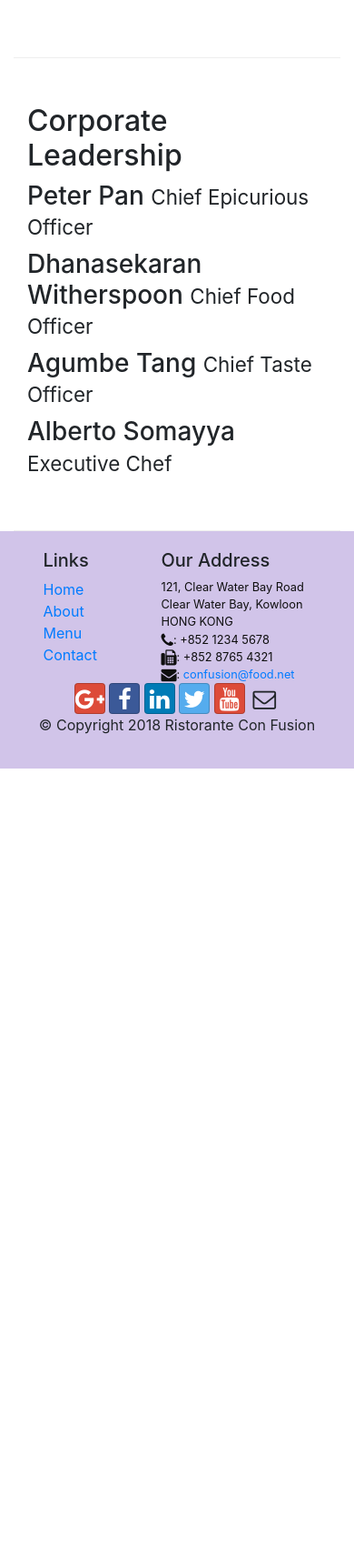
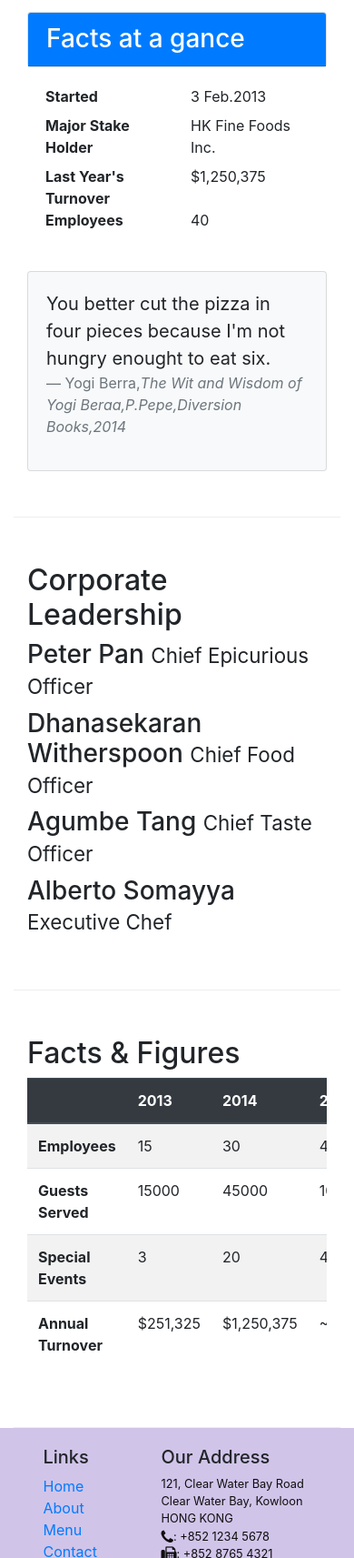
Before and after one commit to Nethrenial/bootstrap-learning, a website: page aboutus.html in a window 390 px wide. Shown: the part 1036-2749 px from the top of the page at 91% size. Before the commit the page ends 1881 px from the top, so only its background shows below. Drawn offline with nearby package versions, Linux system fonts and the light colour scheme.

Commit message:
Tables And Cards

```diff
--- a/aboutus.html
+++ b/aboutus.html
@@ -73,7 +73,29 @@
                 <p>Started in 2010, Ristorante con Fusion quickly established itself as a culinary icon par excellence in Hong Kong. With its unique brand of world fusion cuisine that can be found nowhere else, it enjoys patronage from the A-list clientele in Hong Kong.  Featuring four of the best three-star Michelin chefs in the world, you never know what will arrive on your plate the next time you visit us.</p>
                 <p>The restaurant traces its humble beginnings to <em>The Frying Pan</em>, a successful chain started by our CEO, Mr. Peter Pan, that featured for the first time the world's best cuisines in a pan.</p>
             </div>
+            <div class="col-12 col-sm">
+                <div class="card"><h3 class="card-header bg-primary text-white">Facts at a gance</h3></div>
+                <div class="card-body">
+                    <dl class="row">
+                        <dt class="col-6">Started</dt>
+                        <dd class="col-6">3 Feb.2013</dd>
+                        <dt class="col-6">Major Stake Holder</dt>
+                        <dd class="col-6">HK Fine Foods Inc.</dd>
+                        <dt class="col-6">Last Year's Turnover</dt>
+                        <dd class="col-6">$1,250,375</dd>
+                        <dt class="col-6">Employees</dt>
+                        <dd class="col-6">40</dd>
+                    </dl>
+                </div>
+            </div>
             <div class="col-12">
+                <div class="card card-body bg-light">
+                    <blockquote class="blockquote">
+                        <p class="mb-0">You better cut the pizza in four pieces because I'm not hungry enought to eat six.</p>
+                        <footer class="blockquote-footer">Yogi Berra,<cite title="Source Title">The Wit and Wisdom of Yogi Beraa,P.Pepe,Diversion Books,2014</cite>
+                        </footer>
+                    </blockquote>
+                </div>
             </div>
         </div>
 
@@ -91,6 +113,50 @@
                 <p class="d-none d-sm-block">Award winning three-star Michelin chef with wide International experience having worked closely with whos-who in the culinary world, he specializes in creating mouthwatering Indo-Italian fusion experiences. He says, <em>Put together the cuisines from the two craziest cultures, and you get a winning hit! Amma Mia!</em></p>
             </div>
        </div>
+    <div class="row row-content">
+        <div class="col-12 col-sm-9">
+            <h2>Facts &amp; Figures</h2>
+            <div class="table-responsive">
+                    <table class="table table-striped">
+                        <thead class="thead-dark">
+                            <tr>
+                                <th>&nbsp;</th>
+                                <th>2013</th>
+                                <th>2014</th>
+                                <th>2015</th>
+                            </tr>
+                        </thead>
+                        <tbody>
+                            <tr>
+                                <th>Employees</th>
+                                <td>15</td>
+                                <td>30</td>
+                                <td>40</td>
+                            </tr>
+                            <tr>
+                                <th>Guests Served</th>
+                                <td>15000</td>
+                                <td>45000</td>
+                                <td>100,000</td>
+                            </tr>
+                            <tr>
+                                <th>Special Events</th>
+                                <td>3</td>
+                                <td>20</td>
+                                <td>45</td>
+                            </tr>
+                            <tr>
+                                <th>Annual Turnover</th>
+                                <td>$251,325</td>
+                                <td>$1,250,375</td>
+                                <td>~$3,000,000</td>
+                            </tr>
+                        </tbody>
+                    </table>
+                </div>
+        </div>
+        <div class="col-12 col-sm-3"></div>
+    </div>
 
     </div>
 
```
